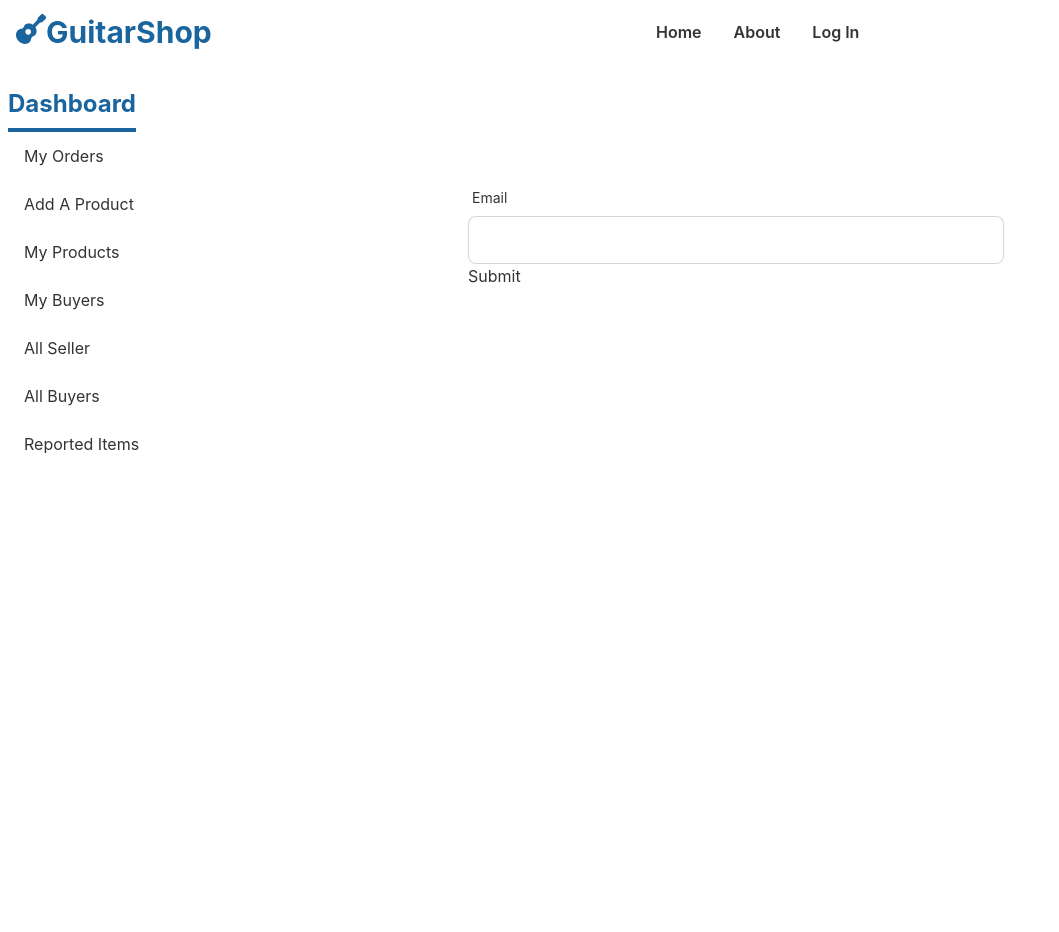
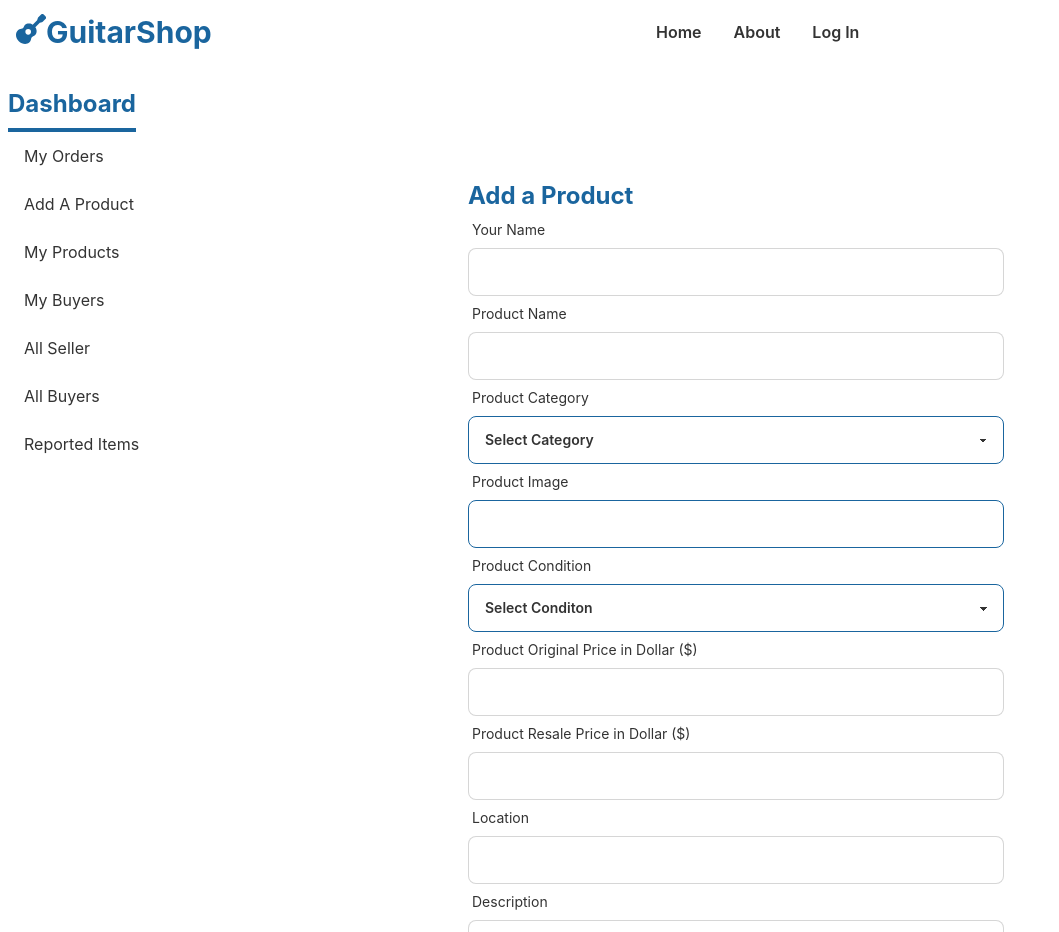
Before and after one commit to zahidhasan0/guiter-shop-client, a React (Create React App) app: page /dashboard/addproduct in a window 1280 px wide. Shown: the whole page, without its empty margins (0-1059 px from the left). Built offline with nearby package versions, Linux system fonts and the light colour scheme; no server answers.

Commit message:
add a product

```diff
--- a/src/Pages/Dashboard/AddProduct/AddProduct.js
+++ b/src/Pages/Dashboard/AddProduct/AddProduct.js
@@ -1,25 +1,194 @@
-import React from "react";
+import { format } from "date-fns";
+import React, { useState } from "react";
 import { useForm } from "react-hook-form";
+import toast from "react-hot-toast";
+import { useNavigate } from "react-router-dom";
 
 const AddProduct = () => {
+  const [categoryId, setCategoryId] = useState("");
   const { register, handleSubmit } = useForm();
 
-  const handleAddProduct = (event) => {};
+  const navigate = useNavigate();
+  const imgHostKey = process.env.REACT_APP_imgbbKey;
+
+  const date = new Date();
+  const postDate = format(date, "Pp");
+
+  const handleAddProduct = (data) => {
+    console.log(data.productCategory);
+    const productInfo = {
+      categoryId: data.productCategory,
+      img: data.productImg,
+      name: data.productName,
+      originalPrice: data.productOriginalPrice,
+      resalePrice: data.productResalePrice,
+      location: data.location,
+      productCondition: data.productCondition,
+      description: data.description,
+      useTime: data.useTime,
+      sellerName: data.sellerName,
+      salePostDate: postDate,
+    };
+
+    fetch("http://localhost:5000/allproducts", {
+      method: "POST",
+      headers: {
+        "content-type": "application/json",
+        authorization: `bearer ${localStorage.getItem("accessToken")}`,
+      },
+      body: JSON.stringify(productInfo),
+    })
+      .then((res) => res.json())
+      .then((data) => {
+        if (data.acknowledged) {
+          toast.success("Product added successfully");
+          navigate(`/categories/${productInfo.categoryId}`);
+        }
+      });
+  };
   return (
-    <div className="w-1/2 mx-auto mt-12">
+    <div className="w-1/2 mx-auto my-12">
+      <h3 className="text-2xl font-bold text-primary">Add a Product</h3>
       <form onSubmit={handleSubmit(handleAddProduct)}>
         <div className="form-control w-full ">
           <label className="label">
-            <span className="label-text">Email</span>
+            <span className="label-text">Your Name</span>
           </label>
           <input
-            type="email"
-            {...register("email", { required: "Input your email" })}
+            type="text"
+            {...register("sellerName", {
+              required: "Input your",
+            })}
+            className="input input-bordered w-full "
+          />
+        </div>
+        <div className="form-control w-full ">
+          <label className="label">
+            <span className="label-text">Product Name</span>
+          </label>
+          <input
+            type="text"
+            {...register("productName", { required: "Input Product Name" })}
             className="input input-bordered w-full "
           />
         </div>
 
-        <input type="submit" />
+        <div className="form-control w-full ">
+          <label className="label">
+            <span className="label-text">Product Category</span>
+          </label>
+          <select
+            {...register("productCategory", { required: "Input Product Name" })}
+            className="select select-primary w-full "
+          >
+            <option disabled selected>
+              Select Category
+            </option>
+            <option value={"637f2d6ffb4164d5ed1bbbb3"}>Acoustic</option>
+            <option value={"637f2d6ffb4164d5ed1bbbb4"}>Electro Acoustic</option>
+            <option value={"637f2d6ffb4164d5ed1bbbb5"}>Electric</option>
+          </select>
+        </div>
+        <div className="form-control w-full ">
+          <label className="label">
+            <span className="label-text">Product Image</span>
+          </label>
+          <input
+            type="url"
+            {...register("productImg", {
+              required: "Product image is required",
+            })}
+            className="input input-bordered input-primary w-full "
+          />
+        </div>
+
+        <div className="form-control w-full ">
+          <label className="label">
+            <span className="label-text">Product Condition</span>
+          </label>
+          <select
+            {...register("productCondition", {
+              required: "Product condition is required",
+            })}
+            className="select select-primary w-full "
+          >
+            <option disabled selected>
+              Select Conditon
+            </option>
+            <option value={"Excellent"}>Excellent</option>
+            <option value={"good"}>Good</option>
+            <option value={"Fair"}>Fair</option>
+          </select>
+        </div>
+        <div className="form-control w-full ">
+          <label className="label">
+            <span className="label-text">
+              Product Original Price in Dollar ($)
+            </span>
+          </label>
+          <input
+            type="text"
+            {...register("productOriginalPrice", {
+              required: "Input Product Price",
+            })}
+            className="input input-bordered w-full "
+          />
+        </div>
+        <div className="form-control w-full ">
+          <label className="label">
+            <span className="label-text">
+              Product Resale Price in Dollar ($)
+            </span>
+          </label>
+          <input
+            type="text"
+            {...register("productResalePrice", {
+              required: "Input Product Price",
+            })}
+            className="input input-bordered w-full "
+          />
+        </div>
+        <div className="form-control w-full ">
+          <label className="label">
+            <span className="label-text">Location</span>
+          </label>
+          <input
+            type="text"
+            {...register("location", {
+              required: "Location required",
+            })}
+            className="input input-bordered w-full "
+          />
+        </div>
+        <div className="form-control w-full ">
+          <label className="label">
+            <span className="label-text">Description</span>
+          </label>
+          <input
+            type="text"
+            {...register("description", {
+              required: "Input Product description",
+            })}
+            className="input input-bordered w-full "
+          />
+        </div>
+        <div className="form-control w-full ">
+          <label className="label">
+            <span className="label-text">Use Time</span>
+          </label>
+          <input
+            type="text"
+            {...register("useTime", {
+              required: "Input year of purchase",
+            })}
+            className="input input-bordered w-full "
+          />
+        </div>
+
+        <input
+          type="submit"
+          className="btn btn-primary text-white  w-full my-5"
+        />
       </form>
     </div>
   );
```
Also changed, not shown: 1 other file (tests, documents, lock files or other folders).
